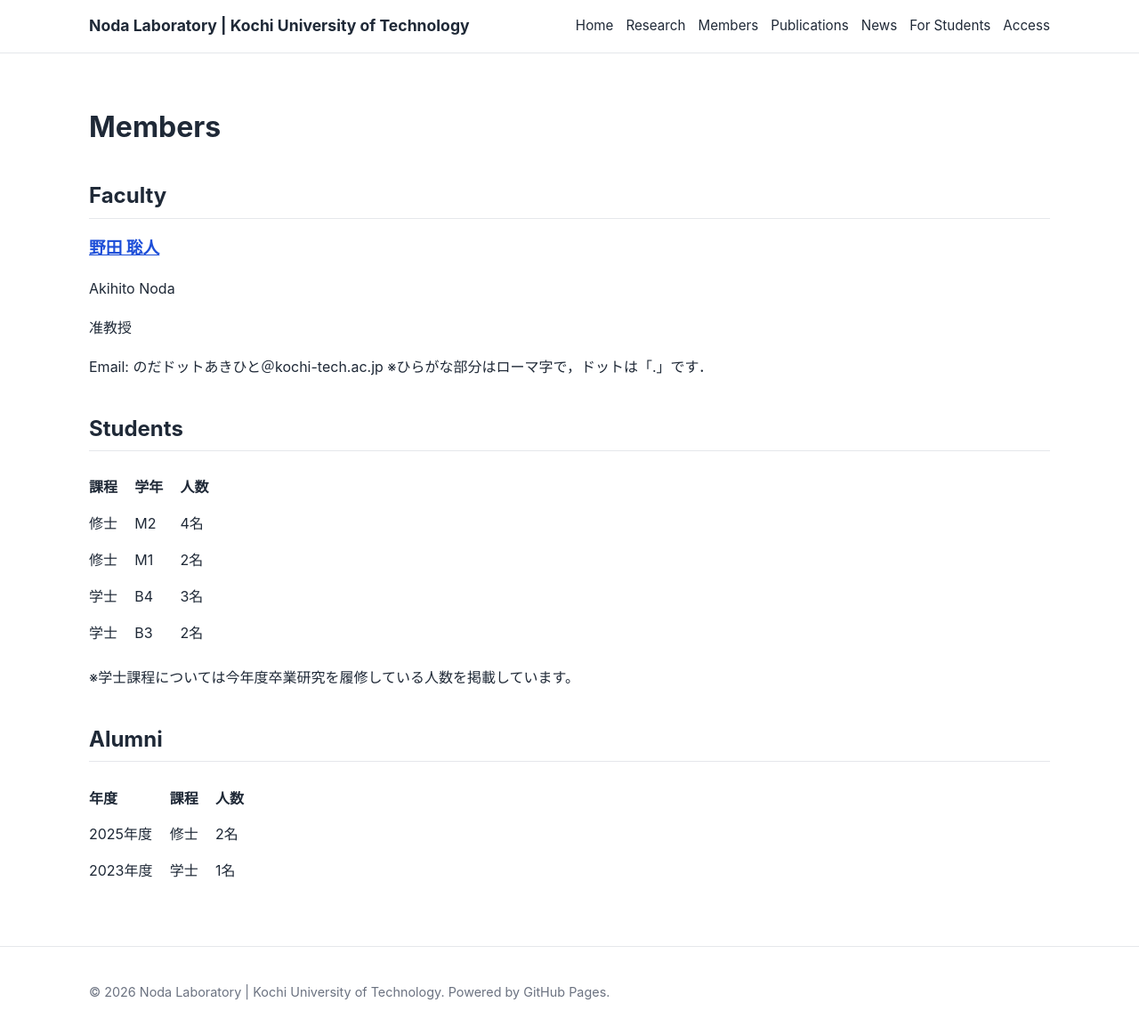
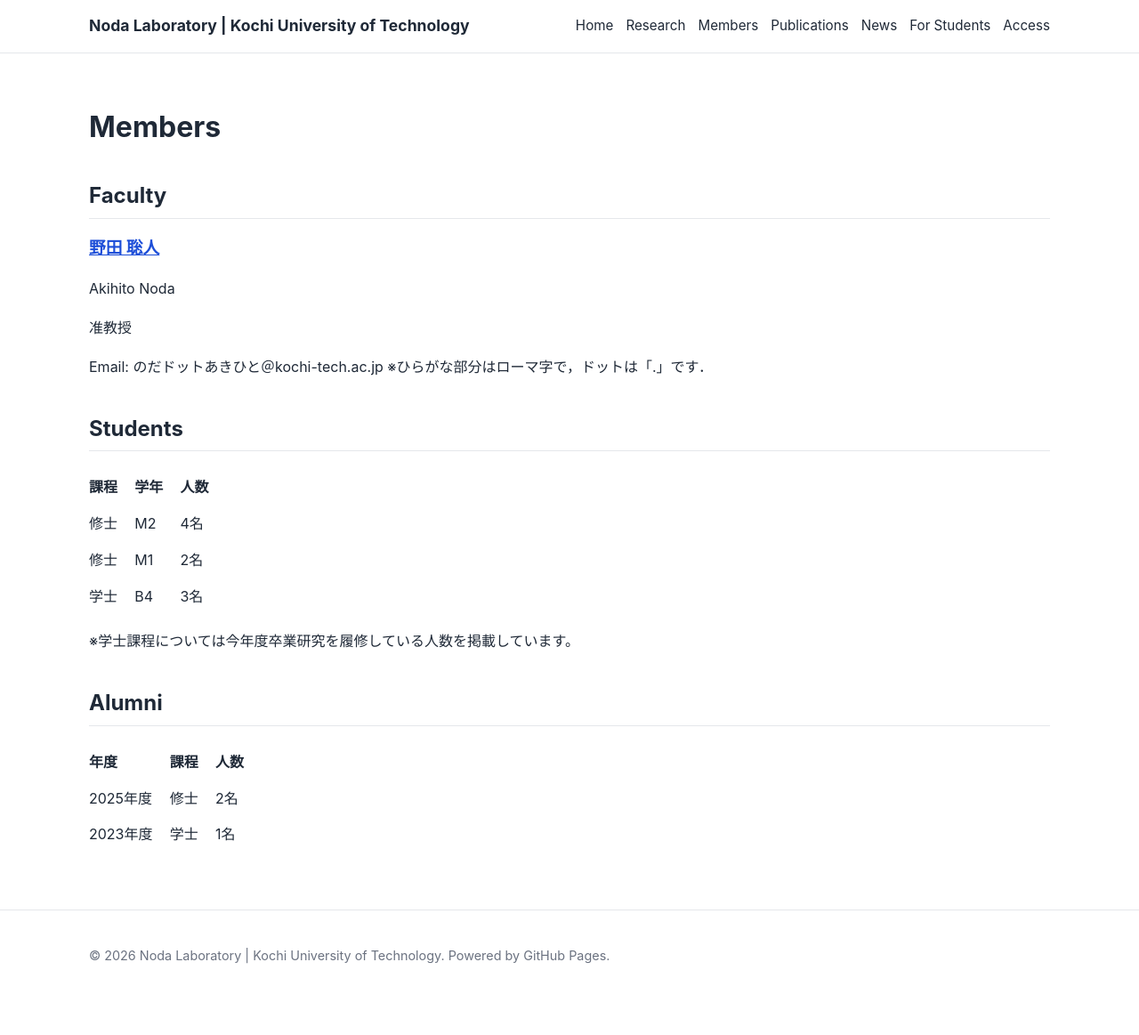
Before and after one commit to akihito-noda/lab-website, a Jekyll site: the page built from members.md, in a window 1280 px wide and 1166 px high. Shown: the top 1163 px of the window at 89% size. Built offline with Jekyll 4.4.1, drawn with Linux system fonts in a browser that asks for light colours.

Commit message:
Update members.yml

```diff
--- a/_data/members.yml
+++ b/_data/members.yml
@@ -22,8 +22,6 @@ students:
     grades:
       - year: "B4"
         count: 3
-      - year: "B3"
-        count: 2
 
 alumni:
   - fiscal_year: 2025
```
